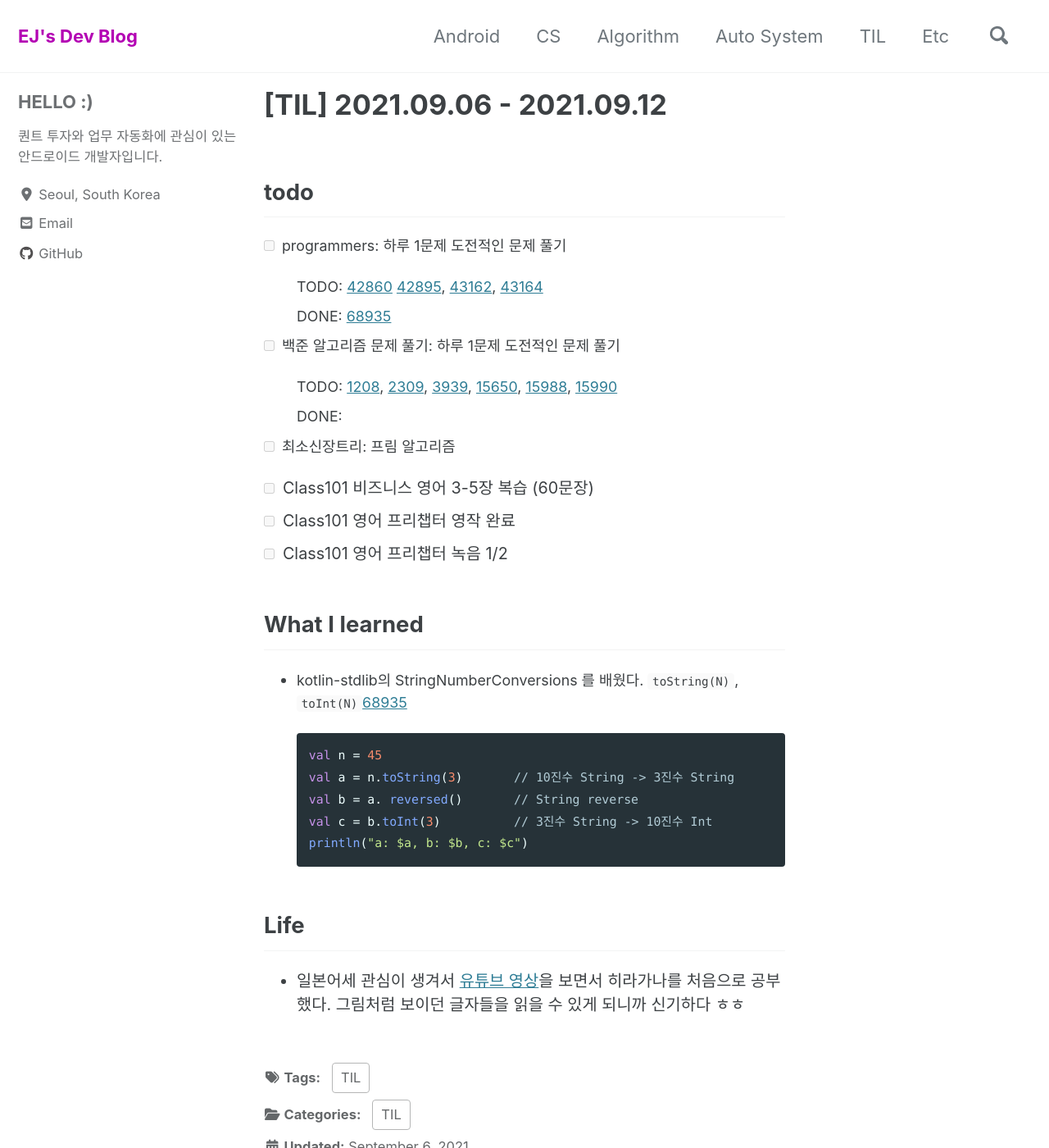
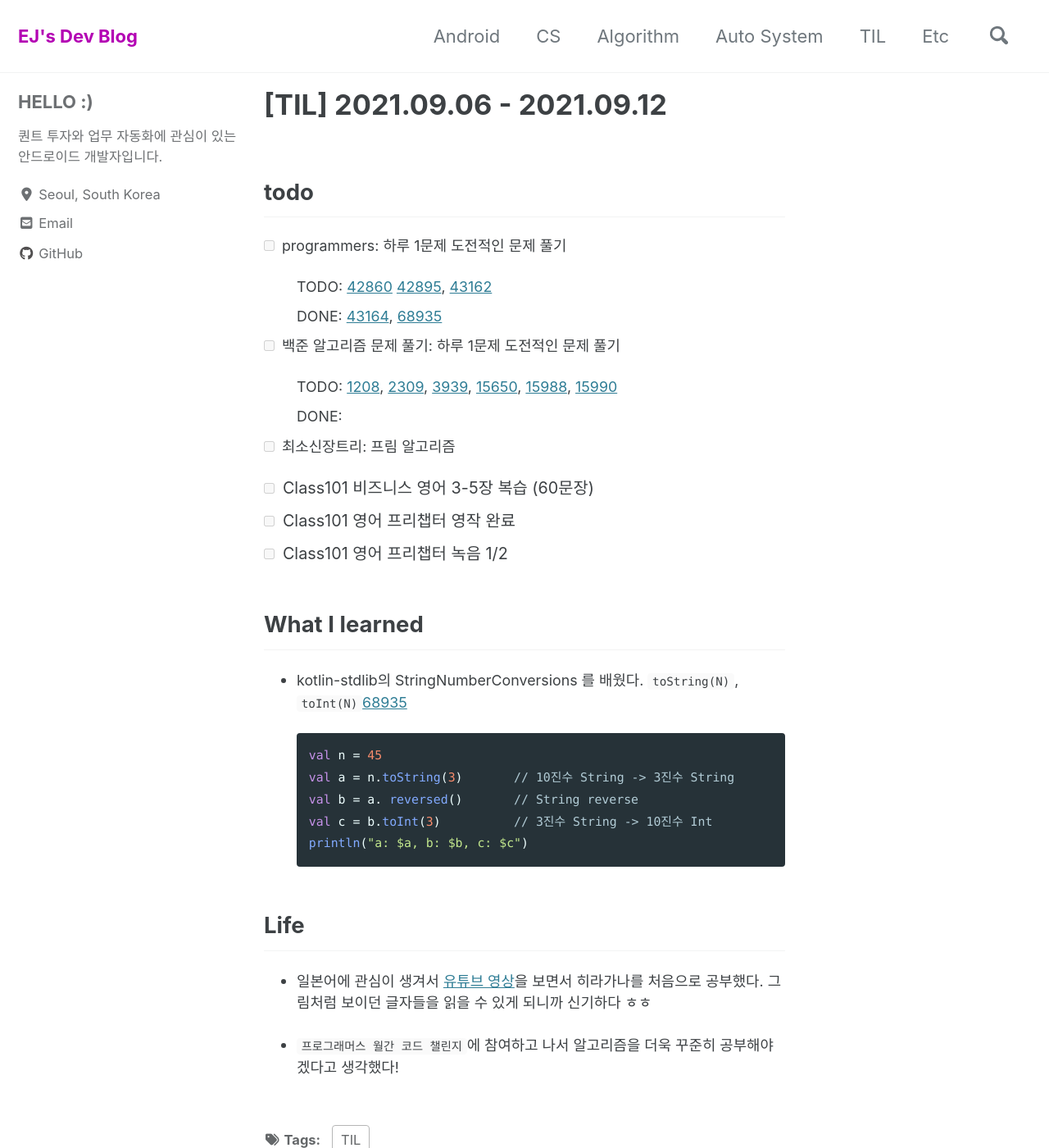
Before and after one commit to dev-eunji/dev-eunji.github.io, a Jekyll site: the page built from _posts/til/2021-09-06-TIL.md, in a window 1280 px wide and 1400 px high. Shown: the whole window at 82% size. Built offline with Jekyll 4.4.1, drawn with Linux system fonts in a browser that asks for light colours; cached includes are drawn as plain includes; nearby versions of some CDN libraries; comment, search, counter and statistics services are not loaded.

Commit message:
[TIL] 20210909

```diff
--- a/_posts/til/2021-09-06-TIL.md
+++ b/_posts/til/2021-09-06-TIL.md
@@ -11,8 +11,8 @@ comments: true
 
 - [ ] programmers: 하루 1문제 도전적인 문제 풀기
 
-  - TODO: [42860](https://programmers.co.kr/learn/courses/30/lessons/42860) [42895](https://programmers.co.kr/learn/courses/30/lessons/42895), [43162](https://programmers.co.kr/learn/courses/30/lessons/43162), [43164](https://programmers.co.kr/learn/courses/30/lessons/43164)
-  - DONE: [68935](https://programmers.co.kr/learn/courses/30/lessons/68935)
+  - TODO: [42860](https://programmers.co.kr/learn/courses/30/lessons/42860) [42895](https://programmers.co.kr/learn/courses/30/lessons/42895), [43162](https://programmers.co.kr/learn/courses/30/lessons/43162)
+  - DONE: [43164](https://programmers.co.kr/learn/courses/30/lessons/43164), [68935](https://programmers.co.kr/learn/courses/30/lessons/68935)
 
 - [ ] 백준 알고리즘 문제 풀기: 하루 1문제 도전적인 문제 풀기
 
@@ -39,4 +39,6 @@ comments: true
 
 ## Life
 
-- 일본어세 관심이 생겨서 [유튜브 영상](https://www.youtube.com/watch?v=TOaNd-rjaQg)을 보면서 히라가나를 처음으로 공부했다. 그림처럼 보이던 글자들을 읽을 수 있게 되니까 신기하다 ㅎㅎ
+- 일본어에 관심이 생겨서 [유튜브 영상](https://www.youtube.com/watch?v=TOaNd-rjaQg)을 보면서 히라가나를 처음으로 공부했다. 그림처럼 보이던 글자들을 읽을 수 있게 되니까 신기하다 ㅎㅎ
+
+- `프로그래머스 월간 코드 챌린지`에 참여하고 나서 알고리즘을 더욱 꾸준히 공부해야겠다고 생각했다!
```
